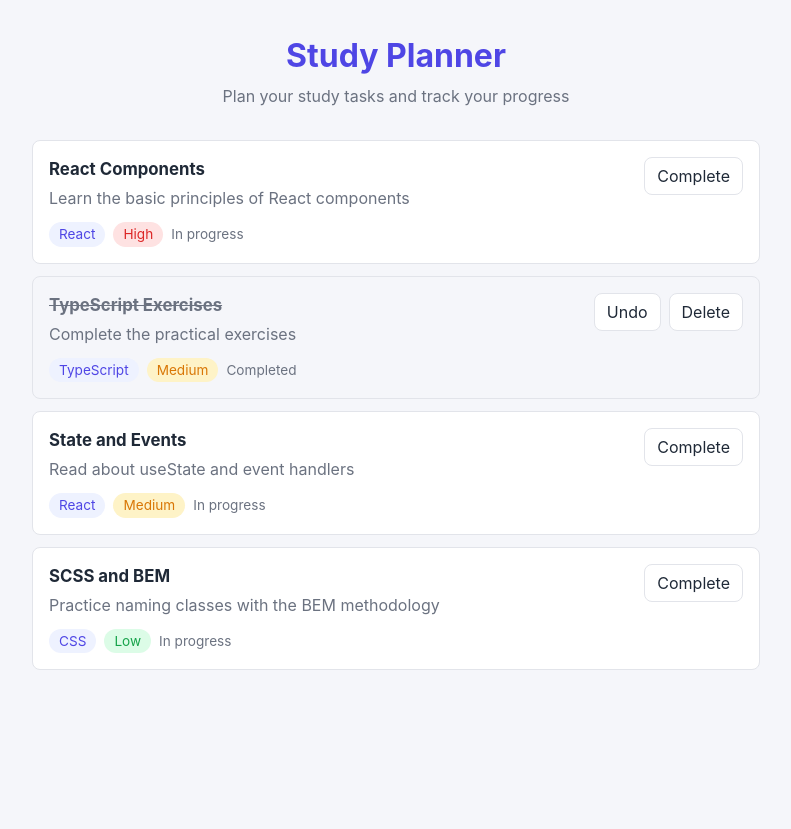
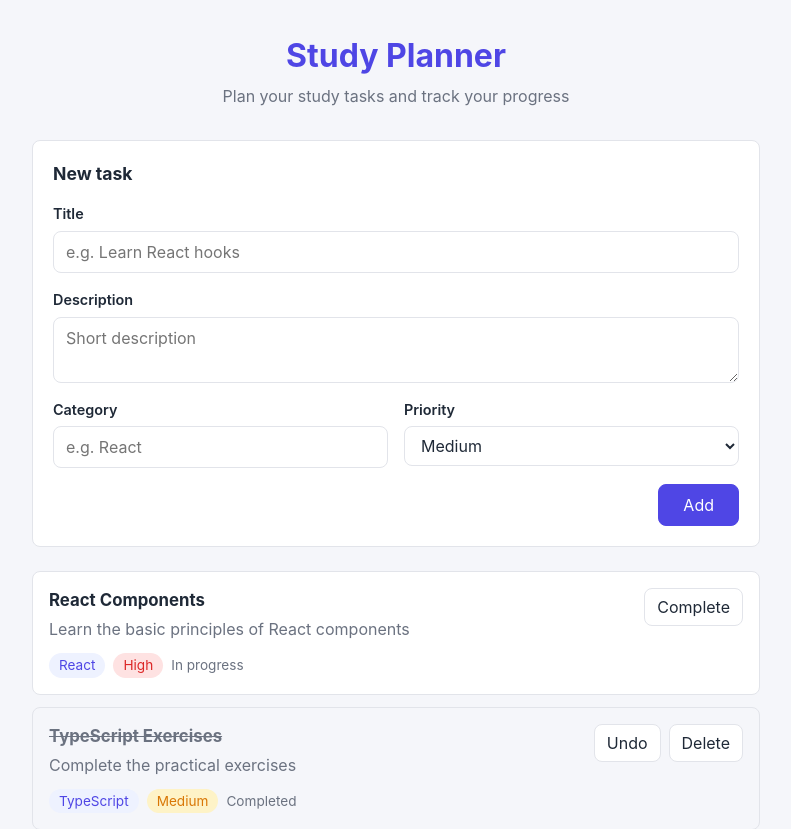
Before and after one commit to oldiix/study-planner, a React (Vite) app: page / in a window 1280 px wide. Shown: the top 829 px of the page, without its empty margins (244-1035 px from the left). Before the commit the page ends 800 px from the top, so only its background shows below. Built offline with nearby package versions, Linux system fonts and the light colour scheme.

Commit message:
feat(lab-08): add task form with validation

```diff
--- a/src/App.tsx
+++ b/src/App.tsx
@@ -1,12 +1,18 @@
 import {useState} from 'react'
 import Header from './components/Header'
+import TaskForm from './components/TaskForm'
 import TaskList from './components/TaskList'
 import {initialTasks} from './data/initialTasks'
-import type {Task} from './types/task'
+import type {NewTask, Task} from './types/task'
 import './App.scss'
 
 export default function App() {
     const [tasks, setTasks] = useState<Task[]>(initialTasks)
+
+    function handleAddTask(newTask: NewTask) {
+        const task: Task = {...newTask, id: Date.now(), completed: false}
+        setTasks((prevTasks) => [task, ...prevTasks])
+    }
 
     function handleToggleTask(id: number) {
         setTasks((prevTasks) =>
@@ -22,6 +28,7 @@ export default function App() {
         <div className="app">
             <Header/>
             <main className="app__main">
+                <TaskForm onAdd={handleAddTask}/>
                 <TaskList tasks={tasks} onToggle={handleToggleTask} onDelete={handleDeleteTask}/>
             </main>
         </div>
--- /dev/null
+++ b/src/components/TaskForm.scss
@@ -0,0 +1,83 @@
+@use '../styles/variables' as *;
+@use '../styles/mixins' as *;
+
+.task-form {
+  display: flex;
+  flex-direction: column;
+  gap: 16px;
+  padding: 20px;
+  border: 1px solid $color-border;
+  border-radius: $radius;
+  background-color: $color-surface;
+
+  &__heading {
+    margin: 0;
+    font-size: 1.1rem;
+  }
+
+  &__row {
+    display: grid;
+    grid-template-columns: 1fr 1fr;
+    gap: 16px;
+
+    @media (max-width: 560px) {
+      grid-template-columns: 1fr;
+    }
+  }
+
+  &__field {
+    display: flex;
+    flex-direction: column;
+    gap: 6px;
+  }
+
+  &__label {
+    font-size: 0.9rem;
+    font-weight: 600;
+  }
+
+  &__input {
+    padding: 8px 12px;
+    border: 1px solid $color-border;
+    border-radius: $radius;
+    color: $color-text;
+    background-color: $color-surface;
+
+    &:focus {
+      outline: none;
+      border-color: $color-primary;
+      box-shadow: 0 0 0 3px $color-primary-light;
+    }
+
+    &--multiline {
+      resize: vertical;
+    }
+
+    &--invalid,
+    &--invalid:focus {
+      border-color: $color-danger;
+      box-shadow: 0 0 0 3px $color-danger-light;
+    }
+  }
+
+  &__error {
+    margin: 0;
+    font-size: 0.85rem;
+    color: $color-danger;
+  }
+
+  &__submit {
+    @include button;
+    align-self: flex-end;
+    padding: 8px 24px;
+    border-color: $color-primary;
+    color: #fff;
+    background-color: $color-primary;
+
+    &:hover {
+      border-color: $color-primary-dark;
+      color: #fff;
+      background-color: $color-primary-dark;
+    }
+  }
+}
--- /dev/null
+++ b/src/components/TaskForm.tsx
@@ -0,0 +1,122 @@
+import {useState} from 'react'
+import type {ChangeEvent, FormEvent} from 'react'
+import type {NewTask, Priority} from '../types/task'
+import './TaskForm.scss'
+
+type TaskFormProps = {
+    onAdd: (task: NewTask) => void
+}
+
+const emptyForm: NewTask = {
+    title: '',
+    description: '',
+    category: '',
+    priority: 'medium',
+}
+
+export default function TaskForm({onAdd}: TaskFormProps) {
+    const [form, setForm] = useState<NewTask>(emptyForm)
+    const [error, setError] = useState('')
+
+    function handleTitleChange(event: ChangeEvent<HTMLInputElement>) {
+        setForm({...form, title: event.target.value})
+        setError('')
+    }
+
+    function handleSubmit(event: FormEvent<HTMLFormElement>) {
+        event.preventDefault()
+
+        const title = form.title.trim()
+        if (!title) {
+            setError('Title is required')
+            return
+        }
+
+        onAdd({
+            title,
+            description: form.description.trim(),
+            category: form.category.trim() || 'General',
+            priority: form.priority,
+        })
+
+        setForm(emptyForm)
+        setError('')
+    }
+
+    return (
+        <form className="task-form" onSubmit={handleSubmit} noValidate>
+            <h2 className="task-form__heading">New task</h2>
+
+            <div className="task-form__field">
+                <label className="task-form__label" htmlFor="task-title">
+                    Title
+                </label>
+                <input
+                    id="task-title"
+                    type="text"
+                    className={error ? 'task-form__input task-form__input--invalid' : 'task-form__input'}
+                    placeholder="e.g. Learn React hooks"
+                    value={form.title}
+                    onChange={handleTitleChange}
+                    aria-invalid={error !== ''}
+                    aria-describedby={error ? 'task-title-error' : undefined}
+                />
+                {error && (
+                    <p id="task-title-error" className="task-form__error">
+                        {error}
+                    </p>
+                )}
+            </div>
+
+            <div className="task-form__field">
+                <label className="task-form__label" htmlFor="task-description">
+                    Description
+                </label>
+                <textarea
+                    id="task-description"
+                    className="task-form__input task-form__input--multiline"
+                    rows={2}
+                    placeholder="Short description"
+                    value={form.description}
+                    onChange={(event) => setForm({...form, description: event.target.value})}
+                />
+            </div>
+
+            <div className="task-form__row">
+                <div className="task-form__field">
+                    <label className="task-form__label" htmlFor="task-category">
+                        Category
+                    </label>
+                    <input
+                        id="task-category"
+                        type="text"
+                        className="task-form__input"
+                        placeholder="e.g. React"
+                        value={form.category}
+                        onChange={(event) => setForm({...form, category: event.target.value})}
+                    />
+                </div>
+
+                <div className="task-form__field">
+                    <label className="task-form__label" htmlFor="task-priority">
+                        Priority
+                    </label>
+                    <select
+                        id="task-priority"
+                        className="task-form__input"
+                        value={form.priority}
+                        onChange={(event) => setForm({...form, priority: event.target.value as Priority})}
+                    >
+                        <option value="low">Low</option>
+                        <option value="medium">Medium</option>
+                        <option value="high">High</option>
+                    </select>
+                </div>
+            </div>
+
+            <button type="submit" className="task-form__submit">
+                Add
+            </button>
+        </form>
+    )
+}
--- a/src/styles/_variables.scss
+++ b/src/styles/_variables.scss
@@ -11,6 +11,7 @@ $color-warning: #d97706;
 $color-warning-light: #fef3c7;
 $color-success-light: #dcfce7;
 $color-danger-light: #fee2e2;
+$color-primary-dark: #4338ca;
 
 $radius: 8px;
 $font-family: -apple-system, BlinkMacSystemFont, 'SF Pro Text', 'Inter Variable', 'Segoe UI', Roboto, sans-serif;
--- a/src/types/task.ts
+++ b/src/types/task.ts
@@ -1,4 +1,5 @@
 export type Priority = 'low' | 'medium' | 'high'
+export type NewTask = Omit<Task, 'id' | 'completed'>
 
 export type Task = {
     id: number
```
